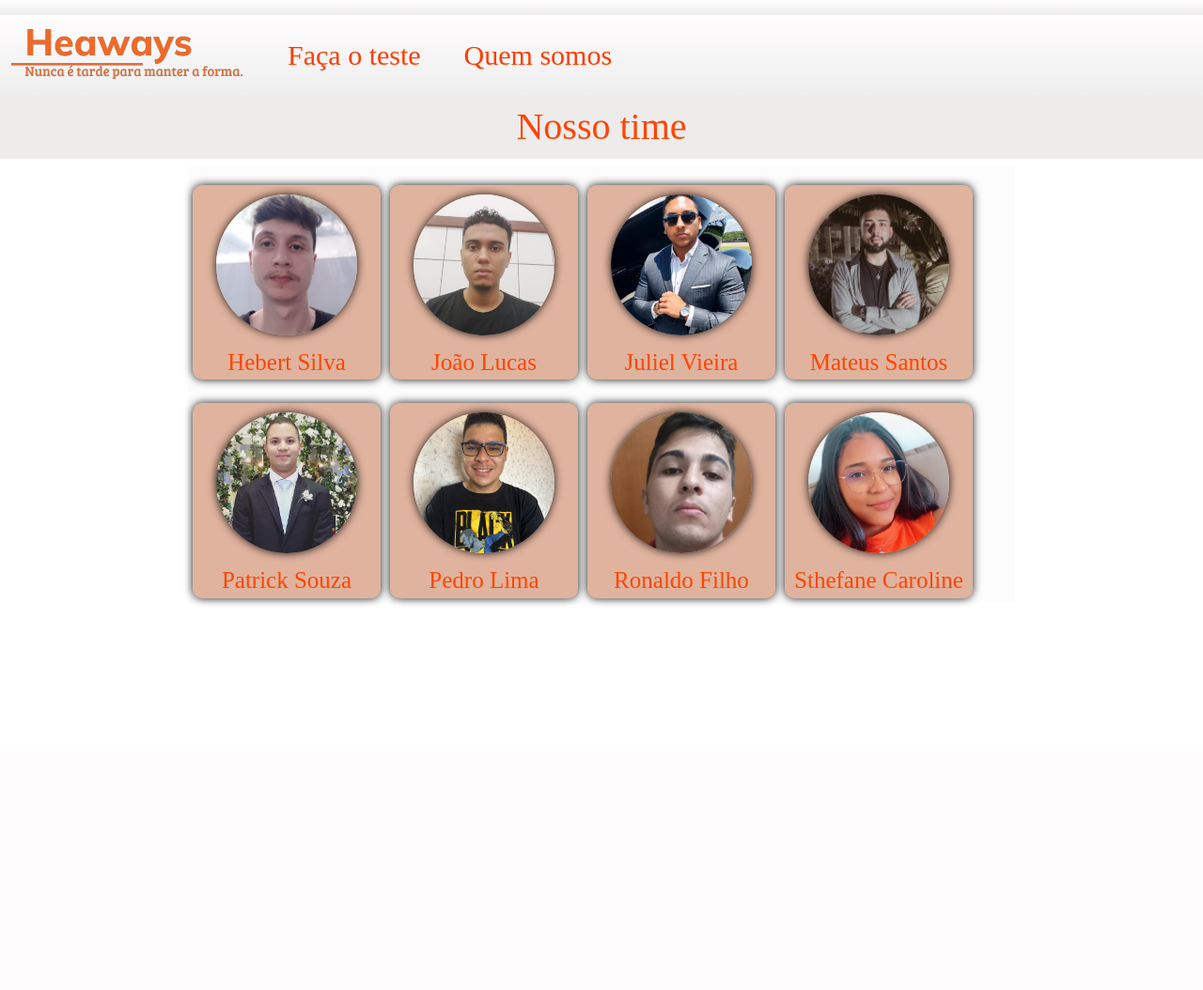
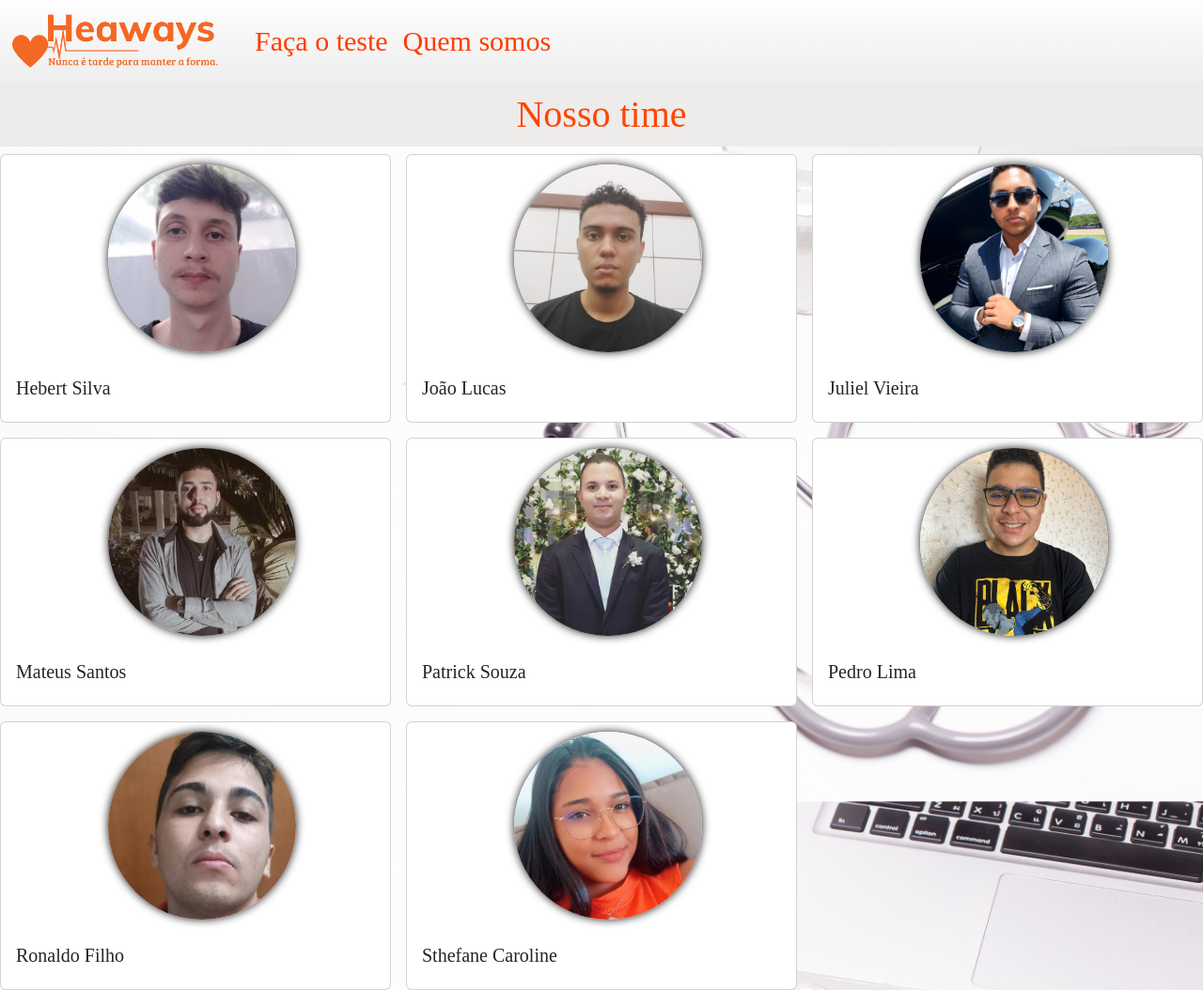
Before and after one commit to Mateus-Santos/TID2, a Flask app: page /equipe in a window 1280 px wide. Shown: the whole page at 94% size. Before the commit the page ends 644 px from the top, so only its background shows below. Run offline with Flask 3, Linux system fonts and the light colour scheme; parts of the project's set-up code (start-up, migrations or seed data) failed here and were passed over.

Commit message:
Reajuste nas responsividade

```diff
--- a/app.py
+++ b/app.py
@@ -1,4 +1,5 @@
 import requests
+import socket
 
 from IA_heart import detectar_cardio
 
@@ -7,7 +8,9 @@ from flask import Flask, request, render_template, jsonify
 app = Flask(__name__)
 processed_data = {}
 port1 = 5000
-endereco = 'http://192.168.62.3'
+endereco = '0.0.0.0'
+host_name = socket.gethostname()
+ipv4_address = socket.gethostbyname(host_name)
 
 @app.route('/')
 def principal():
@@ -23,7 +26,7 @@ def equipe():
 
 @app.route('/resultado', methods=['GET'])
 def tela_resultado():
-    response = requests.get(f'{endereco}:{port1}/export_json')
+    response = requests.get(f'http://{ipv4_address}:{port1}/export_json')
     dados_json = response.json()
     resultado, indica = detectar_cardio([[dados_json.get('idade'),dados_json.get('peso'),dados_json.get('sys_pressure'),dados_json.get('dia_pressure'),dados_json.get('cholesterol')]])
     return render_template('resultado.html', resultado=resultado)
@@ -42,4 +45,4 @@ def processar_formulario():
     return tela_resultado()
 
 if __name__ == '__main__':
-    app.run(debug=True, port=port1)
+    app.run(port=port1, host=endereco)
--- a/static/style.css
+++ b/static/style.css
@@ -1,11 +1,14 @@
 body {
   font-family: 'Berlin Sans FB';
   color: black;
+  background: url("../static/imgs/img01.jpg") no-repeat right top fixed;
+  background-size: cover;
 }
 
 .logo{
-  max-width: 250px;
-  max-height: 250px;
+  max-width: 220px;
+  max-height: 220px;
+  margin-right: 15px;
 }
 
 /* Estilo personalizado para o conteúdo da página */
@@ -38,20 +41,31 @@ body {
 }
 
 .nav-link:hover {
-  color: #3a1d05;
+  color: #000000;
 }
 
-h1 {
+.principal h1 {
   font-size: 60px;
-  top: 200px;
-  left: 60px;
-  position: absolute;
+  -webkit-text-stroke-width: 2px; /* largura da borda */
+  -webkit-text-stroke-color: #000;
 }
 
-p {
-  font-size: 28px;
+.navbar{
+  z-index: 9999;
+}
+
+.principal {
+  font-size: 33px;
   text-align: left;
   letter-spacing: -2px;
+  position: absolute;
+  top: 150px;
+  left: 70px;
+  font-family: 'Berlin Sans FB';
+  color: orangered;
+  width: 40%;
+  background-color: #ffffffb2;
+  border-radius: 10px;
 }
 
 .backgroundi {
@@ -70,9 +84,9 @@ p {
 }
 
 
-.nav-item {
-  margin-left: 20px;
-  margin-right: 10px;
+.nav-item:hover {
+  background-image: linear-gradient(#ffa358, #ff8724);;
+  border-radius: 100%;
 }
 
 #frase {
@@ -83,15 +97,6 @@ p {
   -webkit-text-stroke-color: #7c0303; /* cor da borda */
 }
 
-img {
-  width: 100%;
-  height: 100%;
-  object-fit: cover;
-  /* Mantém a proporção da imagem e cobre a área inteira */
-  top: 0;
-  left: 0;
-  display: inline-block;
-}
 
 .perfil{
   position: relative;
@@ -133,16 +138,17 @@ img {
 
 .resposta {
   position: absolute;
-  top: 35%;
-  left: 20%;
+  top: 30%;
+  left: 25%;
   font-size: 25px;
   margin-left: 40px;
   margin-right: 40px;
-  background-color: white;
+  background-image: linear-gradient(#ffffff, #d1d1d1);
   border-radius: 10px;
   text-align: center;
   color: black;
 }
+
 
 #botao {
   font-size: 35px;
@@ -163,7 +169,7 @@ img {
   padding-left: 20px;
   padding-right: 20px;
   top: 450px;
-  left: 390px;
+  left: 280px;
   border-radius: 50px;
   font-family: 'Berlin Sans FB';
   font-size: 50px;
@@ -179,6 +185,10 @@ img {
 
 
 /* parte do nosso time */
+.card-group{
+  position: absolute;
+  top: 50%;
+}
 
 #nossotime {
   font-size: 40px;
@@ -195,7 +205,6 @@ img {
 .dep {
   display: flex;
   flex-wrap: wrap;
-  background-color: #fdfcfc;
   position: relative;
   margin-left: 200px;
   /* ou ajuste conforme necessário */
@@ -204,22 +213,26 @@ img {
   color: orangered;
   font-size: 25px;
   font-family: 'Berlin Sans FB';
+  top: 27%;
+  position: absolute;
+  padding-bottom: 25px;
+}
+
+.card-img-top{
+  width: 200px;
+  height: 200px;
+  object-fit: cover;
+  margin: 10px;
+  left: 25%;
+  position: relative;
+  border-radius: 10px;
+  box-shadow: 0 0 10px rgba(0, 0, 0, 0.9);
+  border-radius: 70%;
 }
 
 .user{
   width: 150px !important;
   height: 150px !important;
-}
-
-
-.dep img {
-  width: 200px;
-  height: 200px;
-  object-fit: cover;
-  margin: 10px;
-  border-radius: 10px;
-  box-shadow: 0 0 10px rgba(0, 0, 0, 0.9);
-  border-radius: 70%;
 }
 
 .img-item {
@@ -248,11 +261,7 @@ img {
 }
 
 
-.h2-ques {
-  color: black;
-  margin-top: 60px;
-  margin-left: 545px;
-}
+
 
 .content {
   display: flex;
@@ -337,12 +346,13 @@ img {
 
 .quiz-container {
   position: absolute;
-  left: 430px;
-  width: 430px;
+  left: 35%;
+  top: 20%;
   padding: 10px;
   border-radius: 12px;
   box-shadow: 0 0 10px rgb(255, 136, 0);
   background-image: linear-gradient(#ffe7cf, #ffd4a9);
+  width: 30%;
 }
 
 .question-1 {
--- a/templates/formulario.html
+++ b/templates/formulario.html
@@ -1,8 +1,9 @@
 {% extends 'layout.html' %}
 {% block title %}Formulário{% endblock %}
 {% block formulario %}
-        <h2 class="h2 h2-ques">Questionário</h2>
+
         <div class="quiz-container">
+            <h2 class="h2 h2-ques">Questionário</h2>
           <form id="quiz-form" action="/processar" method="post">
               <div class="question-1">
                   <label class="la"  for="nome">1. Insira seu nome:</label>
@@ -45,5 +46,4 @@
       </div>
         </div>
       <script src="../static/js/script.js" type="module"></script>
-      <img class="backgroundi" src="../static/imgs/img03.jpg" alt="img03">
 {% endblock %}
--- a/templates/layout.html
+++ b/templates/layout.html
@@ -12,26 +12,10 @@
   <link rel="stylesheet" href="../static/style_mobile.css">
   <!-- Adicionando a fonte "Montserrat" -->
   <link href="https://fonts.googleapis.com/css?family=Montserrat" rel="stylesheet">
-  <meta name="viewport" content="initial-scale=1, maximum-scale=1">
+  <meta name="viewport" content="initial-scale=1, maximum-scale=100">
 </head>
   <body>
-      <!-- Barra de navegação -->
-      <nav class="navbar navbar-expand-lg bg-body-tertiary">
-          <!-- Itens da barra de navegação -->
-          <div class="container-fluid">
-             <!-- Logo da site -->
-
-            <ul class="navbar-nav">
-              <li class="nav-item">
-
-              </li>
-              <li class="nav-item">
-
-              </li>
-            </ul>
-      </nav>
-
-      <nav class="navbar navbar-expand-lg bg-body-tertiary">
+      <nav class="navbar navbar-expand-lg bg-body-tertiary nav nav-pills">
         <div class="container-fluid">
           <button class="navbar-toggler" type="button" data-bs-toggle="collapse" data-bs-target="#navbarTogglerDemo03" aria-controls="navbarTogglerDemo03" aria-expanded="false" aria-label="Toggle navigation">
             <span class="navbar-toggler-icon"></span>
--- a/templates/quem_somos.html
+++ b/templates/quem_somos.html
@@ -1,46 +1,79 @@
 {% extends 'layout.html' %}
 {% block title %}Equipe{% endblock %}
 {% block equipe %}
-          <section class="time">
       <h2 id="nossotime">Nosso time</h2>
-                <div class="dep">
-                  <div class="img-item">
-                    <img class="user" src="/static/imgs/Hebert.jpg" alt="Hebert Silva">
-                    Hebert Silva
+      <div class="row row-cols-1 row-cols-md-2 row-cols-lg-3 g-3">
+
+        <div class="col">
+          <div class="card">
+            <img class="card-img-top" src="/static/imgs/Hebert.jpg" alt="Hebert Silva" />
+            <div class="card-body">
+              <h5 class="card-title">Hebert Silva</h5>
             </div>
-                <div class="img-item">
-                  <img class="user" src="/static/imgs/joao.jpg" alt="João Lucas">
-                  João Lucas
           </div>
-              <div class="img-item">
-                <img class="user" src="/static/imgs/Juliel.jpg" alt="Juliel Vieira">
-                Juliel Vieira
         </div>
 
-
-                <div class="img-item">
-                    <img class="user" src="/static/imgs/Matheus.jpg" alt="Mateus Santos">
-                    Mateus Santos
+        <div class="col">
+          <div class="card">
+            <img class="card-img-top" src="/static/imgs/joao.jpg" alt="João Lucas" />
+            <div class="card-body">
+              <h5 class="card-title">João Lucas</h5>
             </div>
-                <div class="img-item">
-                  <img class="user" src="/static/imgs/Patrick.jpg" alt="Patrick Souza">
-                  Patrick Souza
           </div>
-                <div class="img-item">
-                    <img class="user" src="/static/imgs/Pedro.jpg" alt="Pedro Lima">
-                    Pedro Lima
         </div>
 
-                <div class="img-item">
-                    <img class="user" src="/static/imgs/Ronaldo.jpeg" alt="Ronaldo Filho">
-                    Ronaldo Filho
+        <div class="col">
+          <div class="card">
+            <img class="card-img-top" src="/static/imgs/Juliel.jpg" alt="Juliel Vieira" />
+            <div class="card-body">
+              <h5 class="card-title">Juliel Vieira</h5>
             </div>
-                <div class="img-item">
-                  <img class="user" src="/static/imgs/Stefhanyjpg.jpg" alt="Sthefane Caroline">
-                  Sthefane Caroline
+          </div>
+        </div>
+
+        <div class="col">
+          <div class="card">
+            <img class="card-img-top" src="/static/imgs/Mateus.jpg" alt="Mateus Santos" />
+            <div class="card-body">
+              <h5 class="card-title">Mateus Santos</h5>
+            </div>
+          </div>
+        </div>
+
+        <div class="col">
+          <div class="card">
+            <img class="card-img-top" src="/static/imgs/Patrick.jpg" alt="Patrick Souza" />
+            <div class="card-body">
+              <h5 class="card-title">Patrick Souza</h5>
+            </div>
+          </div>
+        </div>
+
+        <div class="col">
+          <div class="card">
+            <img class="card-img-top" src="/static/imgs/Pedro.jpg" alt="Pedro Lima" />
+            <div class="card-body">
+              <h5 class="card-title">Pedro Lima</h5>
+            </div>
+          </div>
+        </div>
+
+        <div class="col">
+          <div class="card">
+            <img class="card-img-top" src="/static/imgs/Ronaldo.jpeg" alt="Ronaldo Filho" />
+            <div class="card-body">
+              <h5 class="card-title">Ronaldo Filho</h5>
+            </div>
+          </div>
+        </div>
+
+        <div class="col">
+          <div class="card">
+            <img class="card-img-top" src="/static/imgs/Stefhanyjpg.jpg" alt="Sthefane Caroline" />
+            <div class="card-body">
+              <h5 class="card-title">Sthefane Caroline</h5>
             </div>
           </div>
         </div>
       </div>
-        </section>
 {% endblock %}
--- a/templates/resultado.html
+++ b/templates/resultado.html
@@ -7,8 +7,6 @@
                       {{ resultado }}</br>
                       <a class="btn btn-primary" href="/formulario">Reiniciar</a>
                     </div>
-
               </main>
            <script src="../static/js/script.js"></script>
-           <img class="backgroundi" id="img02" src="../static/imgs/img02.jpg" alt="img01">
 {% endblock %}
```
Also changed, not shown: static/style_mobile.css (+124 -53 lines), templates/principal.html (+3 -5 lines), static/imgs/1heaways.png (added), static/imgs/Mateus.jpg (renamed from static/imgs/Matheus.jpg), static/imgs/heaways.png. Lines whose indentation alone changed are shown as unchanged.
